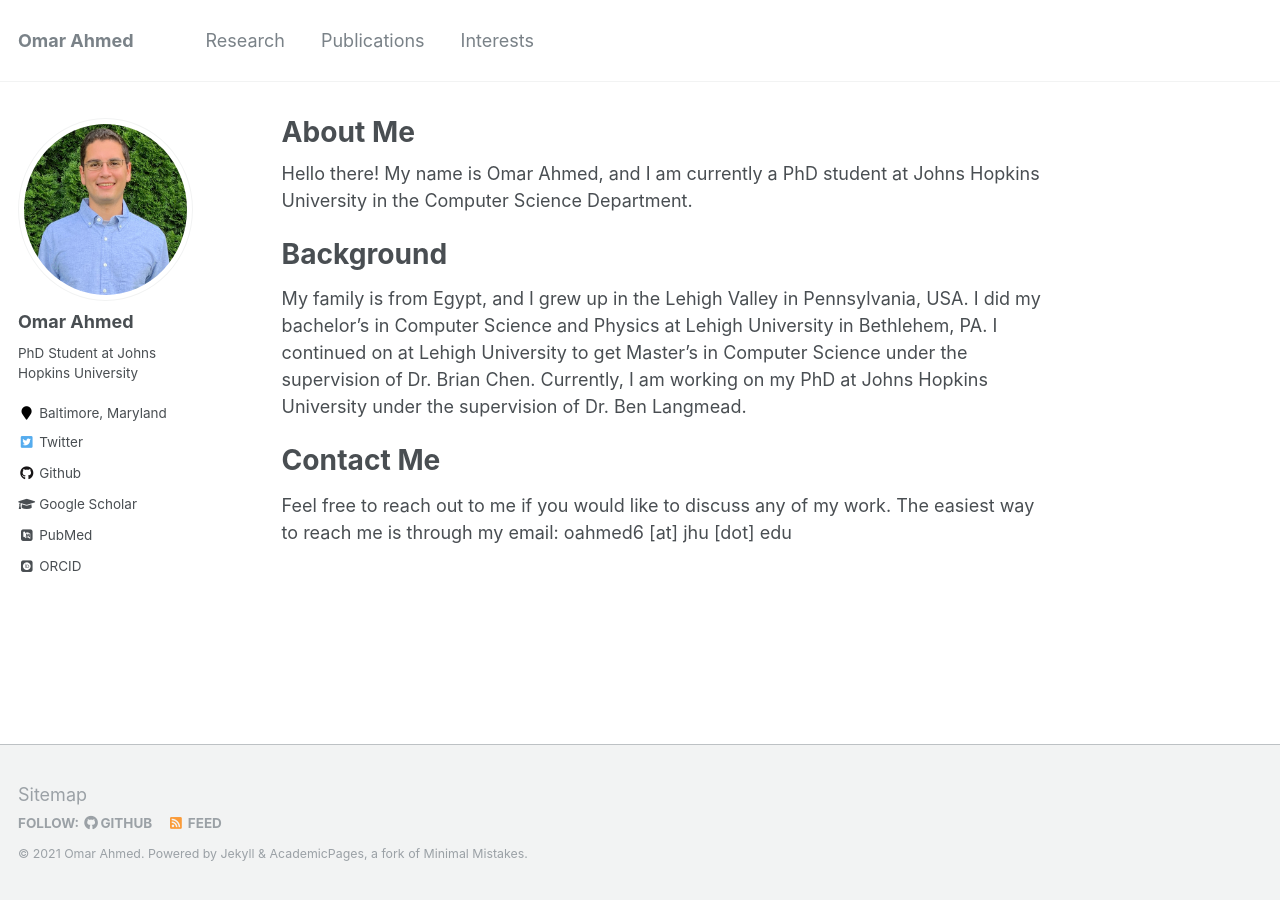
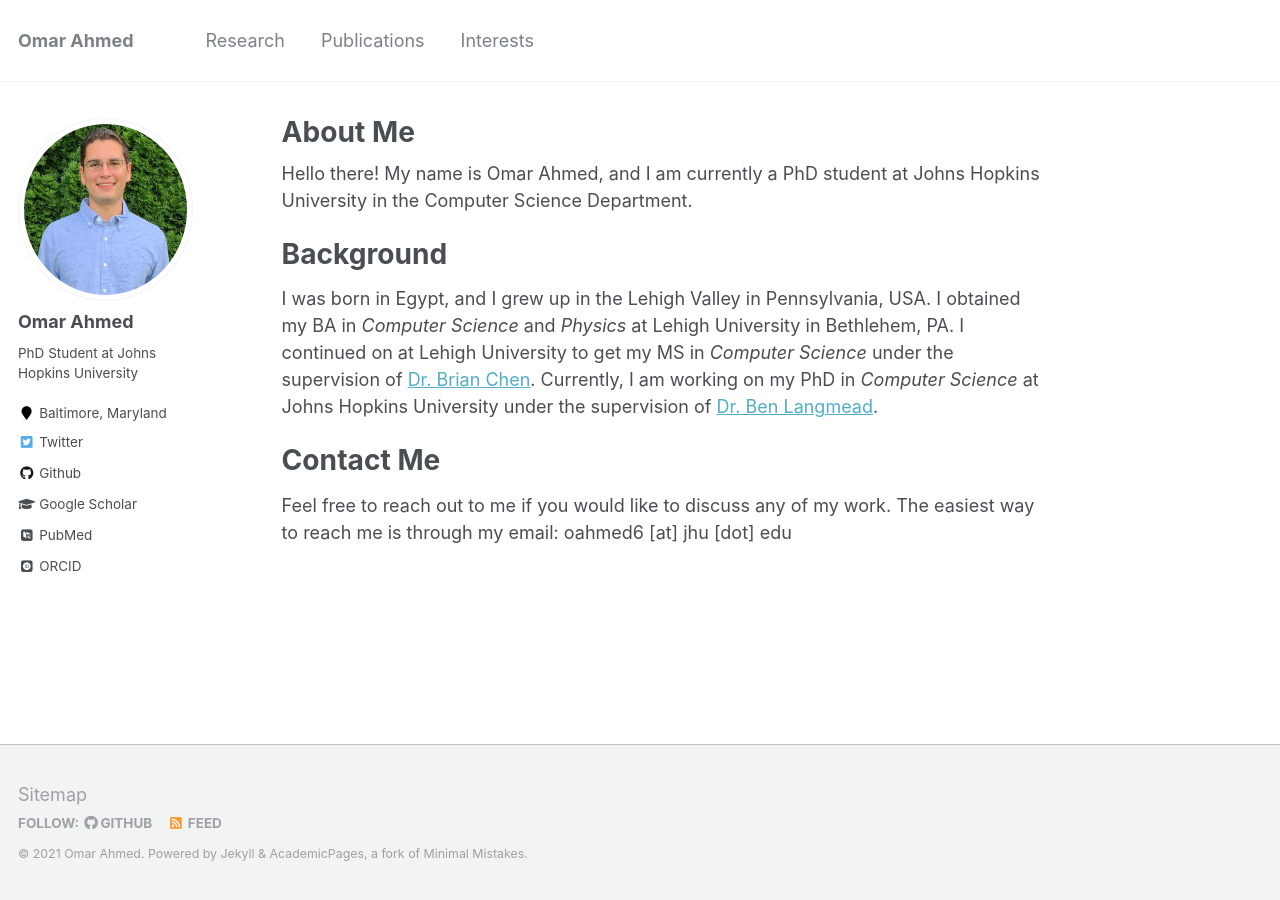
Before and after one commit to oma219/oma219.github.io, a Jekyll site: the page built from _pages/about.md, in a window 1280 px wide. Built offline with Jekyll 4.4.1, drawn with Linux system fonts in a browser that asks for light colours; some web fonts are replaced.

Commit message:
updated landing page

```diff
--- a/_pages/about.md
+++ b/_pages/about.md
@@ -12,7 +12,7 @@ Hello there! My name is Omar Ahmed, and I am currently a PhD student at Johns Ho
 
 Background
 ======
-My family is from Egypt, and I grew up in the Lehigh Valley in Pennsylvania, USA. I did my bachelor's in Computer Science and Physics at Lehigh University in Bethlehem, PA. I continued on at Lehigh University to get Master's in Computer Science under the supervision of Dr. Brian Chen. Currently, I am working on my PhD at Johns Hopkins University under the supervision of Dr. Ben Langmead.
+I was born in Egypt, and I grew up in the Lehigh Valley in Pennsylvania, USA. I obtained my BA in *Computer Science* and *Physics* at Lehigh University in Bethlehem, PA. I continued on at Lehigh University to get my MS in *Computer Science* under the supervision of [Dr. Brian Chen](http://www.cse.lehigh.edu/~chen/index.htm). Currently, I am working on my PhD in *Computer Science* at Johns Hopkins University under the supervision of [Dr. Ben Langmead](https://langmead-lab.org/).
 
 Contact Me
 ======
```
